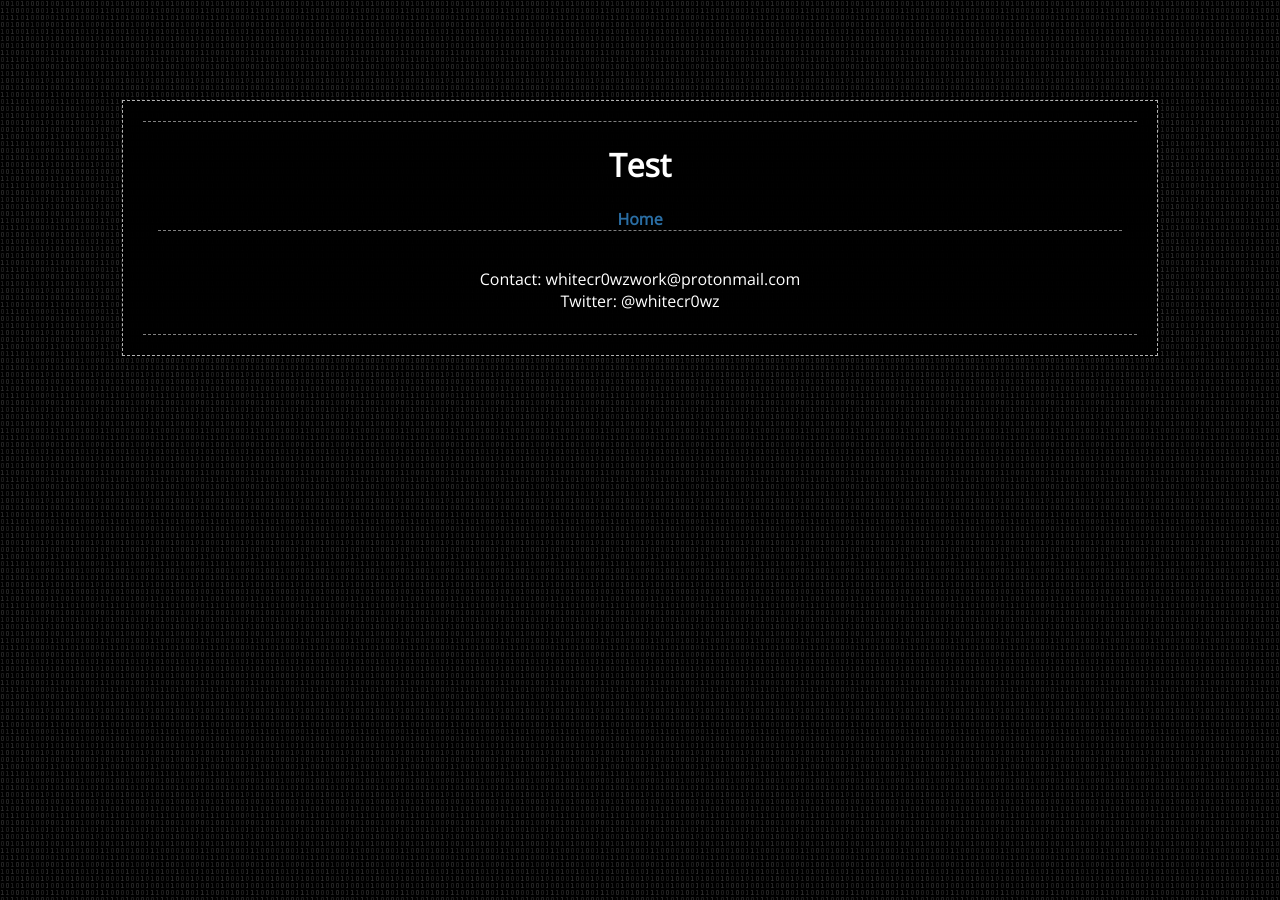
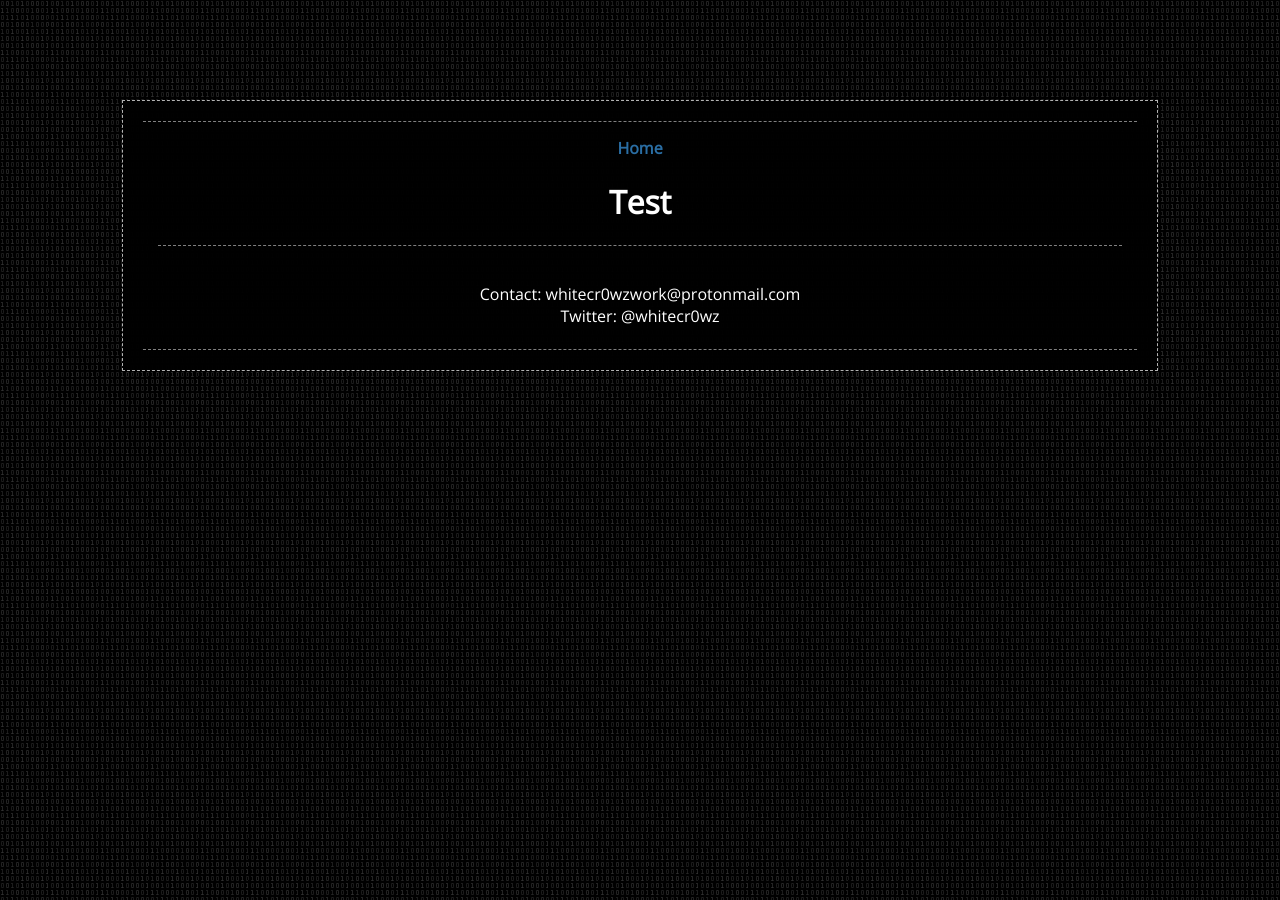
Before and after one commit to whitecr0wz/whitecr0wz.github.io, a Jekyll site: the page built from _posts/posts/2020-03-08-test.md, in a window 1280 px wide. Built offline with Jekyll 4.4.1, drawn with Linux system fonts in a browser that asks for light colours.

Commit message:
Update post.html

```diff
--- a/_layouts/post.html
+++ b/_layouts/post.html
@@ -3,8 +3,9 @@
 ---
 
 <header>
+	<link rel="stylesheet" type="text/css" href="{{ site.baseurl }}/assets/css/style.css">
+        <a href="/">Home</a>
 	<h1>{{ page.title }}</h1>
-        <a href="/">Home</a>
 </header>
 
 {{ content }}
```
